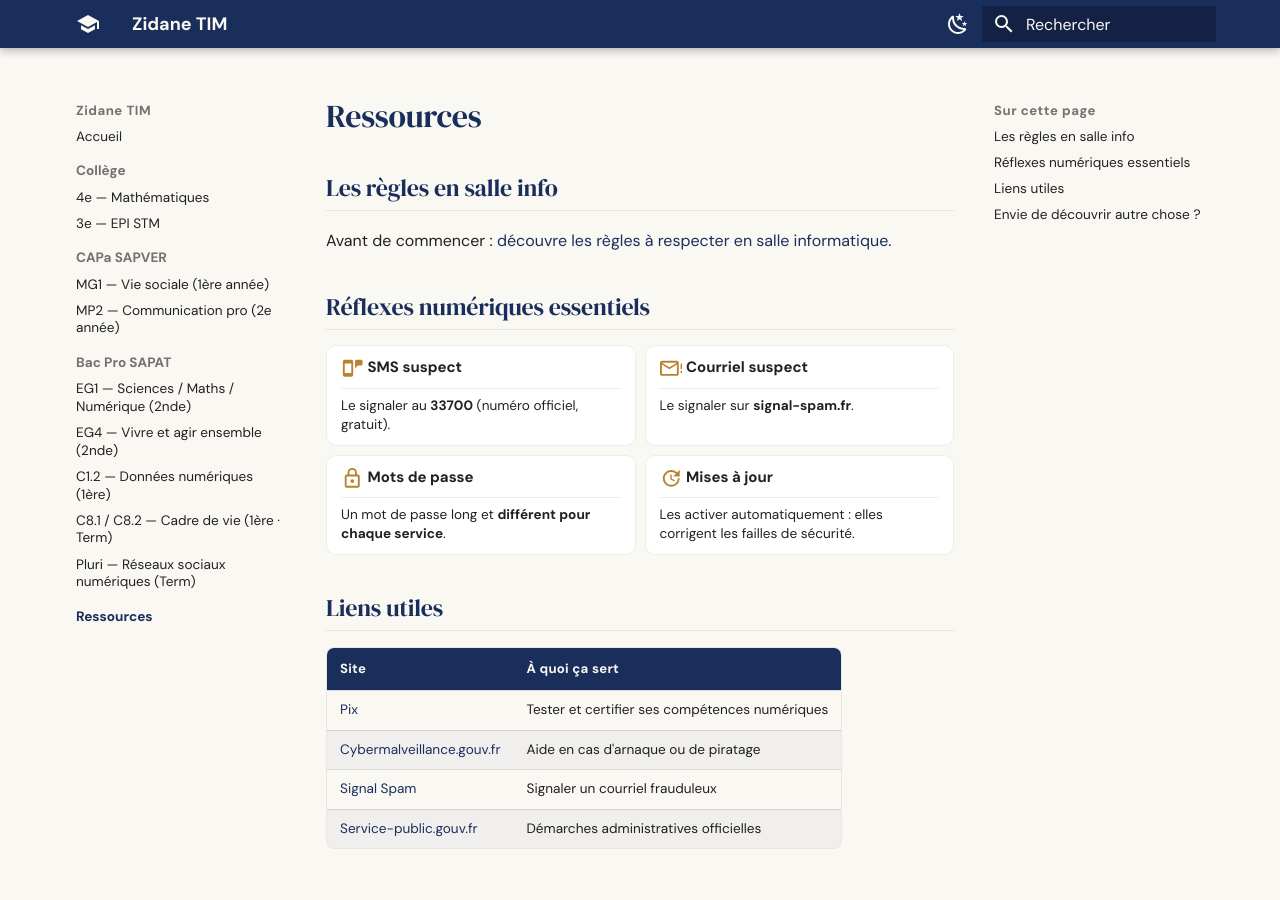
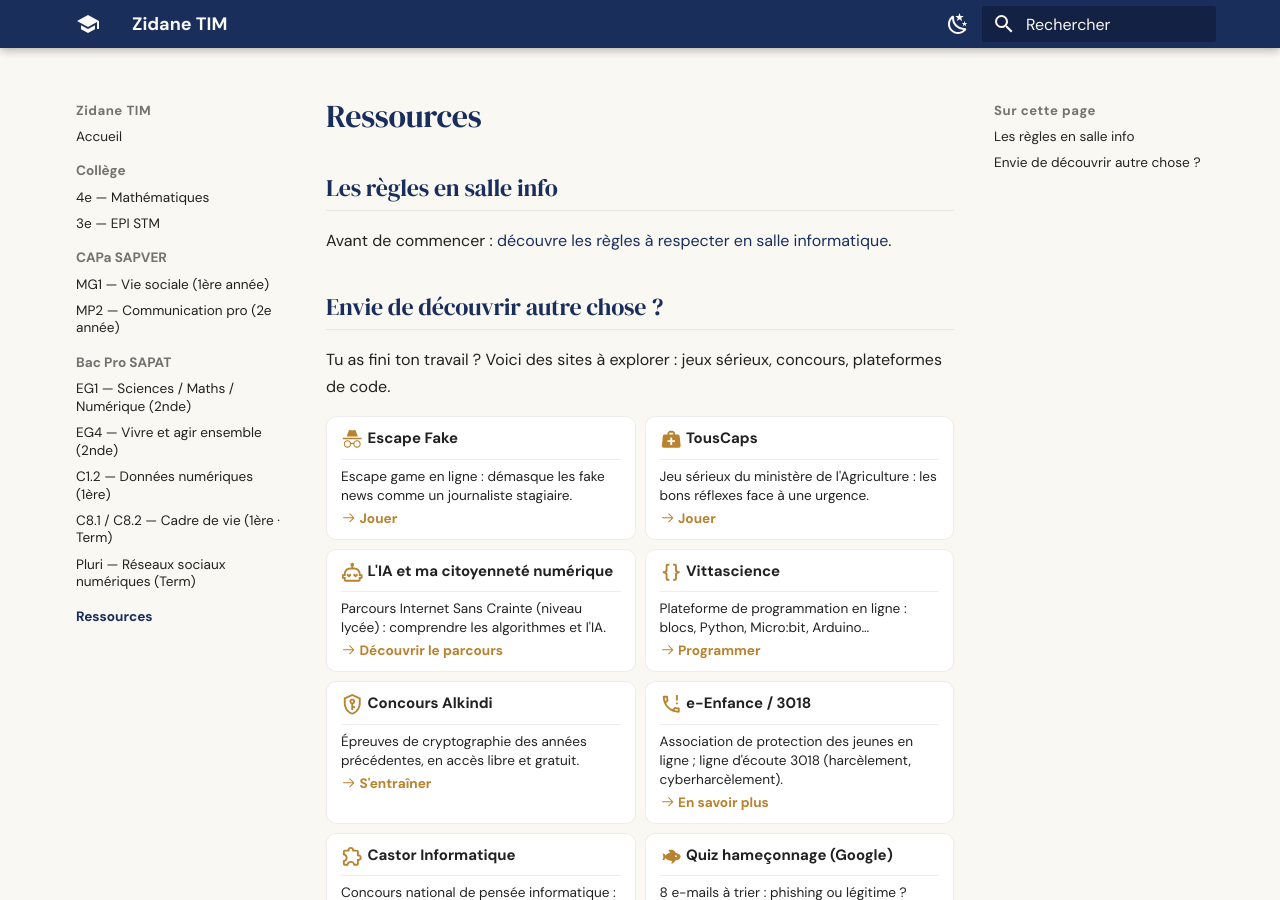
Before and after one commit to zidaneTim/zidane-tim, an MkDocs documentation site: the page built from docs/ressources/index.md, in a window 1280 px wide and 900 px high. Built offline with MkDocs 1.6.1 and Material for MkDocs 9.7.7, drawn with Linux system fonts in a browser that asks for light colours.

Commit message:
ressources: retire Reflexes numeriques essentiels et Liens utiles

```diff
--- a/docs/ressources/index.md
+++ b/docs/ressources/index.md
@@ -3,45 +3,6 @@
 ## Les règles en salle info
 
 Avant de commencer : [découvre les règles à respecter en salle informatique](regles-salle-info.md).
-
-## Réflexes numériques essentiels
-
-<div class="grid cards" markdown>
-
--   :material-cellphone-message:{ .lg .middle } **SMS suspect**
-
-    ---
-
-    Le signaler au **33700** (numéro officiel, gratuit).
-
--   :material-email-alert-outline:{ .lg .middle } **Courriel suspect**
-
-    ---
-
-    Le signaler sur **signal-spam.fr**.
-
--   :material-lock-outline:{ .lg .middle } **Mots de passe**
-
-    ---
-
-    Un mot de passe long et **différent pour chaque service**.
-
--   :material-update:{ .lg .middle } **Mises à jour**
-
-    ---
-
-    Les activer automatiquement : elles corrigent les failles de sécurité.
-
-</div>
-
-## Liens utiles
-
-| Site | À quoi ça sert |
-|---|---|
-| [Pix](https://pix.fr) | Tester et certifier ses compétences numériques |
-| [Cybermalveillance.gouv.fr](https://www.cybermalveillance.gouv.fr) | Aide en cas d'arnaque ou de piratage |
-| [Signal Spam](https://www.signal-spam.fr) | Signaler un courriel frauduleux |
-| [Service-public.gouv.fr](https://www.service-public.gouv.fr) | Démarches administratives officielles |
 
 ## Envie de découvrir autre chose ?
 
```
